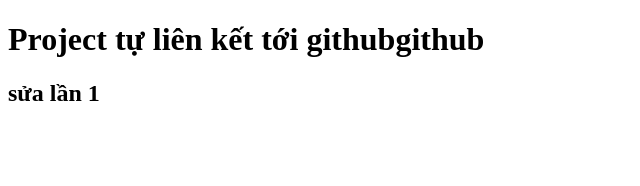
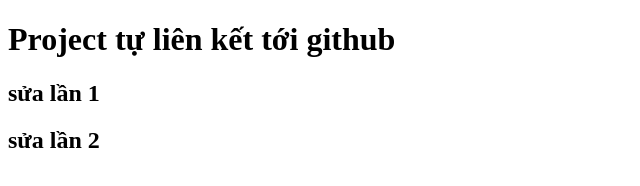
Before and after one commit to TienTung203/project3, a plain HTML site: page index.html in a window 1280 px wide. Shown: the whole page, without its empty margins (0-640 px from the left). Drawn offline with Linux system fonts and the light colour scheme.

Commit message:
sủa lần 2

```diff
--- a/index.html
+++ b/index.html
@@ -6,7 +6,8 @@
     <title>Project3</title>
   </head>
   <body>
-    <h1>Project tự liên kết tới githubgithub</h1>
+    <h1>Project tự liên kết tới github</h1>
     <h2>sửa lần 1</h2>
+    <h2>sửa lần 2</h2>
   </body>
 </html>
```
